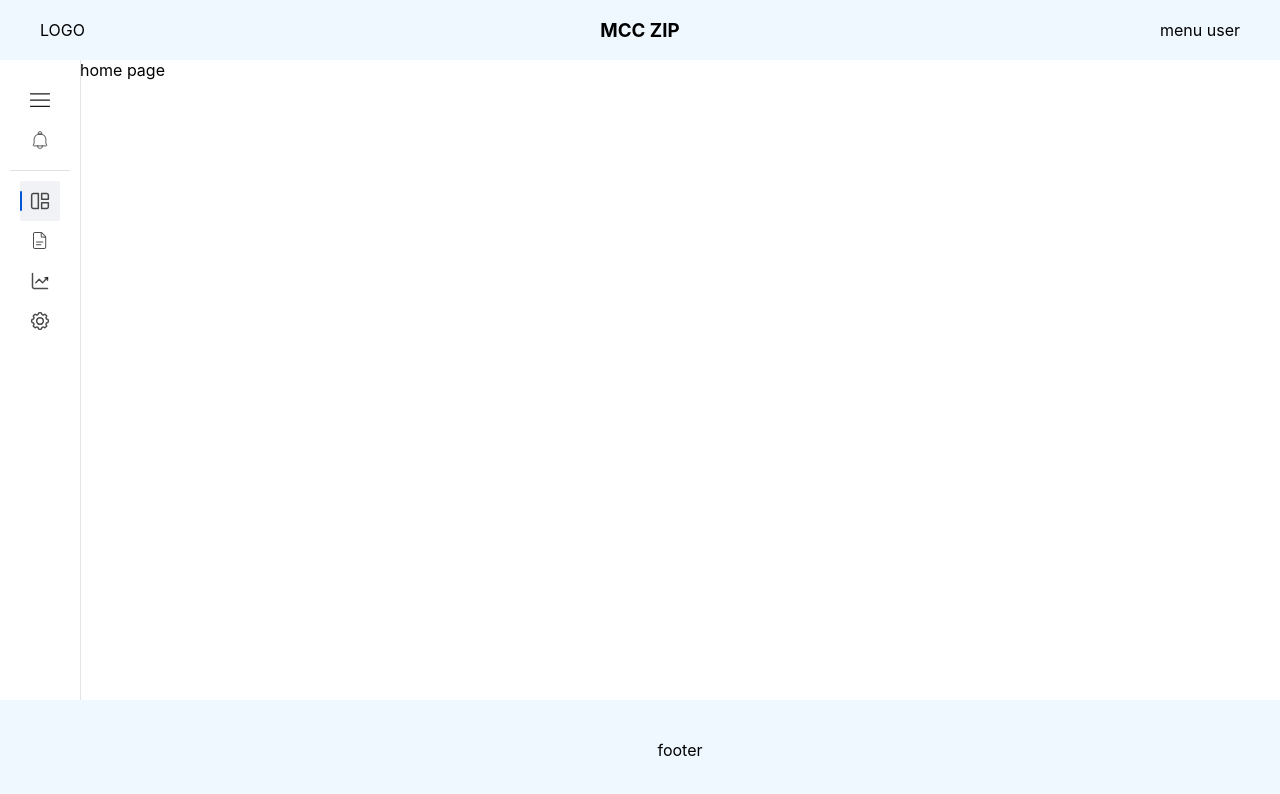
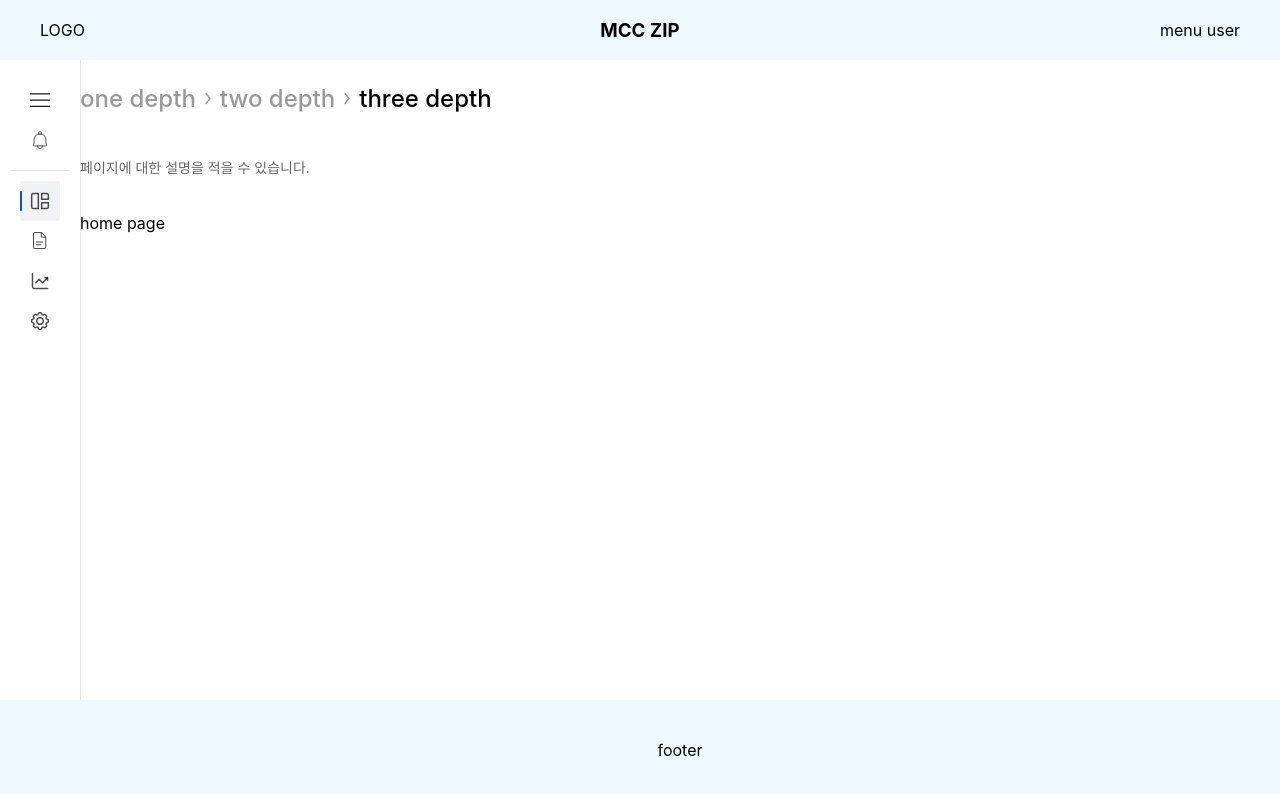
Before and after one commit to 55555-Jyeon/common-components, a React (Create React App) app: page / in a window 1280 px wide. Shown: the top 794 px of the page. Built offline with nearby package versions, Linux system fonts and the light colour scheme.

Commit message:
🟢 feat: revive page description component

```diff
--- a/src/common/layouts/description/page.tsx
+++ b/src/common/layouts/description/page.tsx
@@ -1,13 +1,16 @@
-import desc from "./style.module.scss";
+import styles from "./style.module.scss";
 import { type pageDescriptionProps } from "./type";
 import { BasicIcons } from "@/assets/icons";
 
-const PageDescription = ({ sources }: pageDescriptionProps): JSX.Element => {
+const PageDescription = ({
+    sources,
+    desc,
+}: pageDescriptionProps): JSX.Element => {
     return (
-        <div className={desc.container}>
-            <div className={desc.srcWrapper}>
+        <div className={styles.container}>
+            <div className={styles.srcWrapper}>
                 {sources.map((source, index) => (
-                    <div key={source} className={desc.src}>
+                    <div key={source} className={styles.src}>
                         <p
                             style={{
                                 color:
@@ -24,10 +27,7 @@ const PageDescription = ({ sources }: pageDescriptionProps): JSX.Element => {
                     </div>
                 ))}
             </div>
-            <div className={desc.desc}>
-                파라미터를 설정하여 측정한 신호를 진단에 적절한 형태로 변환시킬
-                수 있습니다.
-            </div>
+            {desc !== null && <div className={styles.desc}>{desc}</div>}
         </div>
     );
 };
--- a/src/common/layouts/description/style.module.scss
+++ b/src/common/layouts/description/style.module.scss
@@ -1,3 +1,5 @@
+@import "src/common/styles/common";
+
 .container {
     display: flex;
     flex-direction: column;
--- a/src/common/layouts/description/type.ts
+++ b/src/common/layouts/description/type.ts
@@ -1,3 +1,4 @@
 export interface pageDescriptionProps {
     sources: string[];
+    desc?: string;
 }
--- a/src/common/layouts/index.tsx
+++ b/src/common/layouts/index.tsx
@@ -3,6 +3,7 @@ import Header from "./header";
 import Footer from "./footer";
 import SideNavbar from "./navigation/page";
 import layout from "./style.module.scss";
+import PageDescription from "./description/page";
 
 const Layout = (): JSX.Element => {
     return (
@@ -11,6 +12,10 @@ const Layout = (): JSX.Element => {
             <main className={layout.contents}>
                 <SideNavbar />
                 <div className={layout.outlet}>
+                    <PageDescription
+                        sources={["one depth", "two depth", "three depth"]}
+                        desc="페이지에 대한 설명을 적을 수 있습니다."
+                    />
                     <Outlet />
                 </div>
             </main>
```
